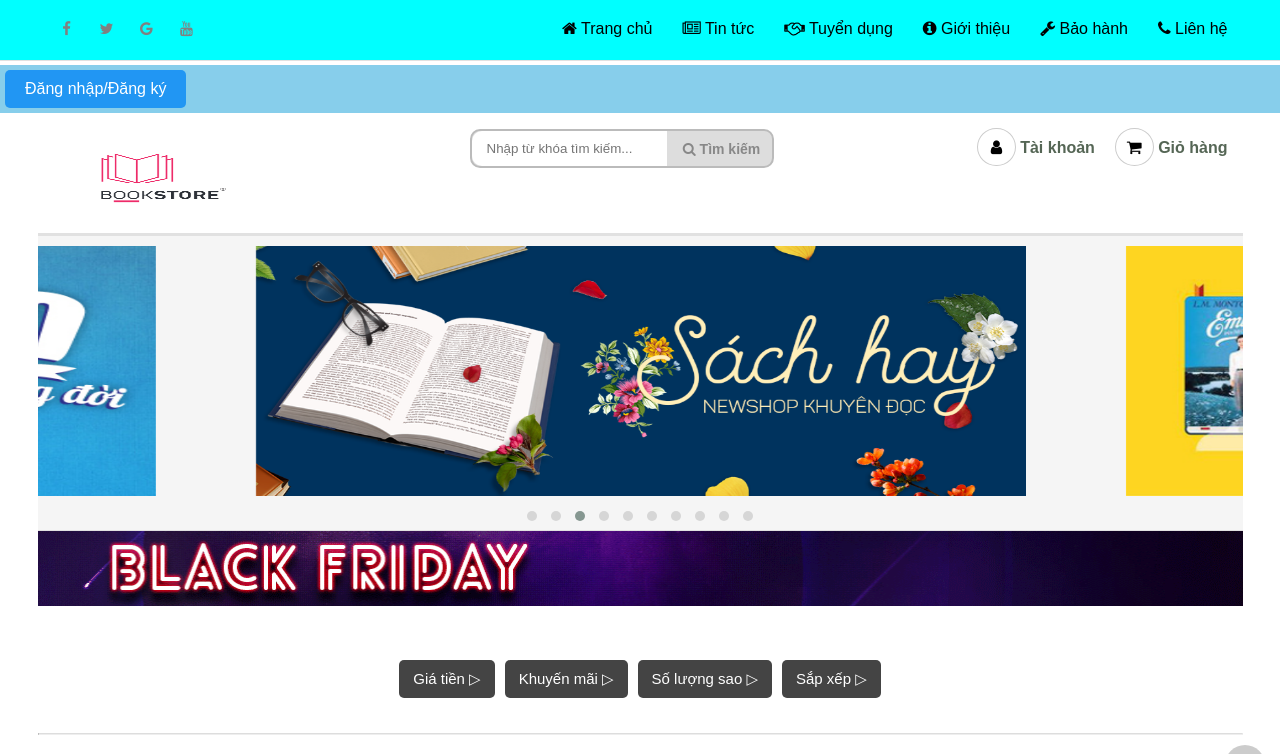
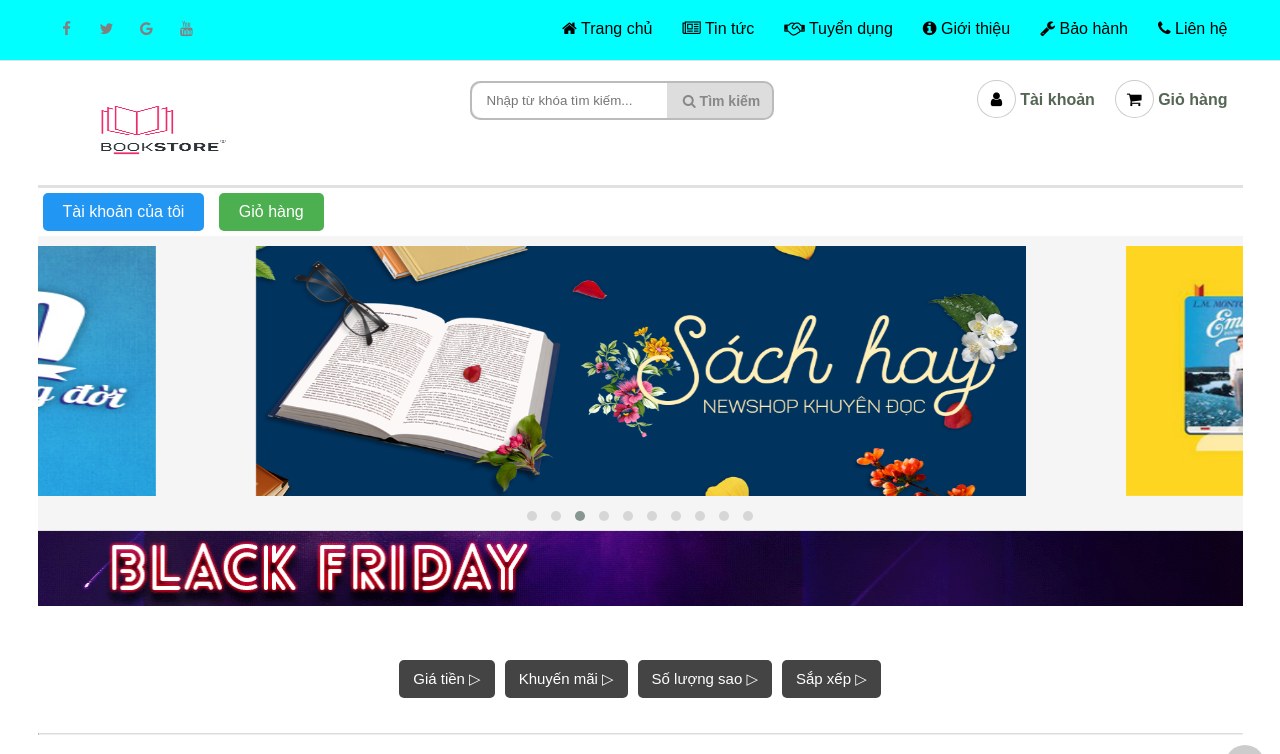
Before and after one commit to Frenyaa/web-sach, a plain HTML site: page index.html in a window 1280 px wide. Both pictures are taken after a click on the button "Đăng nhập/Đăng ký". Shown: the top 754 px of the page. Drawn offline with Linux system fonts and the light colour scheme.

Commit message:
Cập nhật logic hiển thị nút Đăng nhập/Đăng ký và Giỏ hàng

```diff
--- a/css/style.css
+++ b/css/style.css
@@ -221,11 +221,7 @@ hr {
     }
 }
 
-.navbar {
-    background-color: #87CEEB; /* Màu xanh dương nhạt */
-}
-
-#btnAccount, #btnCart {
+#btnLogin, #btnCart {
     padding: 10px 20px;
     font-size: 16px;
     cursor: pointer;
@@ -239,7 +235,7 @@ hr {
     border-radius: 5px;
 }
 
-#btnAccount {
+#btnLogin {
     background-color: #2196F3; /* Màu xanh dương */
     color: white;
     border: none;
--- a/index.html
+++ b/index.html
@@ -44,13 +44,13 @@
 <body>
 	<script> addTopNav(); </script>
 
-	<nav class="navbar">
-		<button id="btnAccount">Đăng nhập/Đăng ký</button>
-		<button id="btnCart" style="display: none;">Giỏ hàng</button>
-	</nav>
-
 	<section>
 		<script> addHeader(); </script>
+
+		<div class="header-buttons">
+			<button id="btnLogin">Đăng nhập/Đăng ký</button>
+			<button id="btnCart" style="display: none;">Giỏ hàng</button>
+		</div>
 
 		<div class="banner">
 			<div class="owl-carousel owl-theme"></div>
--- a/js/trangchu.js
+++ b/js/trangchu.js
@@ -1,3 +1,26 @@
+document.addEventListener("DOMContentLoaded", function () {
+    const btnLogin = document.getElementById("btnLogin");
+    const btnCart = document.getElementById("btnCart");
+
+    // Giả lập trạng thái đăng nhập (false: chưa đăng nhập, true: đã đăng nhập)
+    let isLoggedIn = false;
+
+    // Xử lý khi nhấn nút "Đăng nhập/Đăng ký"
+    btnLogin.addEventListener("click", function () {
+        if (!isLoggedIn) {
+            // Giả lập đăng nhập hoặc đăng ký thành công
+            isLoggedIn = true;
+            alert("Đăng nhập/Đăng ký thành công!");
+
+            // Cập nhật giao diện
+            btnLogin.textContent = "Tài khoản của tôi"; // Thay đổi nút thành "Tài khoản của tôi"
+            btnCart.style.display = "inline-block"; // Hiện nút giỏ hàng
+        } else {
+            alert("Bạn đã đăng nhập!");
+        }
+    });
+});
+
 window.onload = function () {
 	khoiTao();
 
@@ -24,9 +47,6 @@ window.onload = function () {
 	// autocomplete cho khung tim kiem
 	autocomplete(document.getElementById('search-box'), list_products);
 
-	// thêm tags (từ khóa) vào khung tìm kiếm
-	// var tags = ["Samsung", "iPhone", "Huawei", "Oppo", "Mobi"];
-	// for (var t of tags) addTags(t, "index.html?search=" + t);
 
 	// Thêm danh sách hãng điện thoại
 	// update them
```
